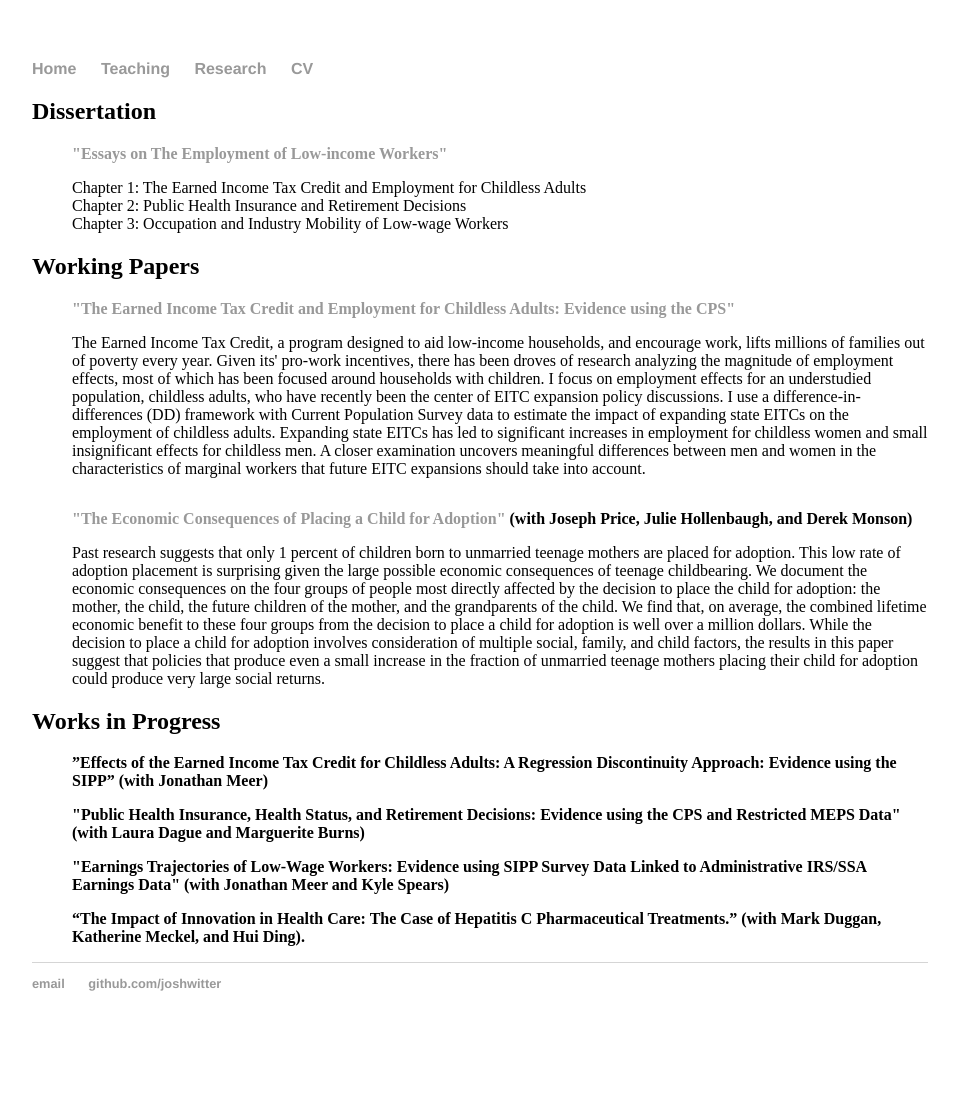
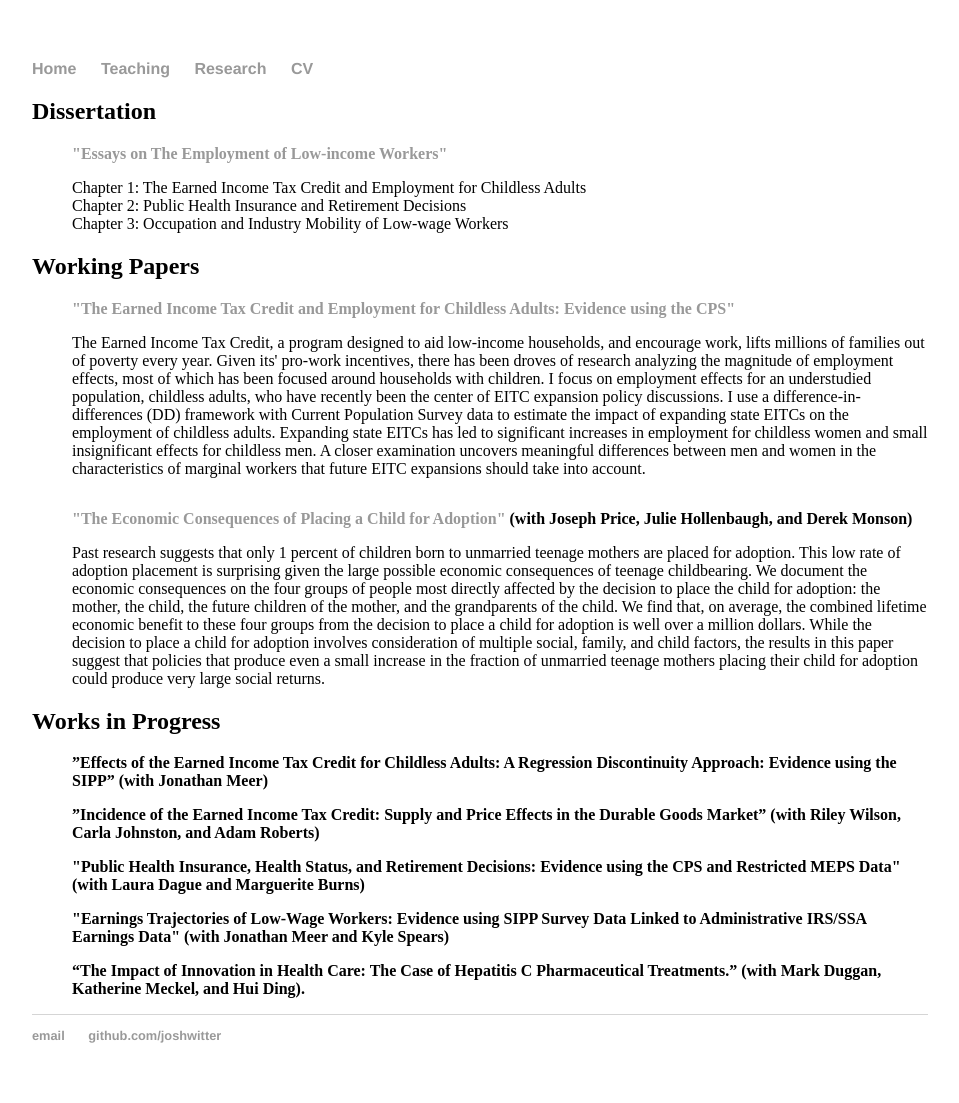
Before and after one commit to joshwitter/joshwitter.github.io, a Jekyll site: the page built from research/index.html, in a window 1280 px wide. Shown: the whole page, without its empty margins (160-1119 px from the left). Built offline with Jekyll 4.4.1, drawn with Linux system fonts in a browser that asks for light colours; before the commit the page ends 1051 px from its top, so only the background shows below that.

Commit message:
Update index.html

```diff
--- a/research/index.html
+++ b/research/index.html
@@ -38,6 +38,8 @@ title: Research
 <ul style="list-style-type:none">
   <li style=" padding: 0 0 1em 0"> <b> ”Effects of the Earned Income Tax Credit for Childless Adults: A Regression Discontinuity Approach: Evidence
 using the SIPP” (with Jonathan Meer) </b></li>
+   <li style=" padding: 0 0 1em 0"> <b> ”Incidence of the Earned Income Tax Credit: Supply and Price Effects in the Durable Goods Market” (with
+Riley Wilson, Carla Johnston, and Adam Roberts) </b></li>
   <li style=" padding: 0 0 1em 0"> <b>"Public Health Insurance, Health Status, and Retirement Decisions: Evidence using the CPS and Restricted MEPS Data" (with Laura Dague and Marguerite Burns) </b></li>
   <li style=" padding: 0 0 1em 0"> <b>"Earnings Trajectories of Low-Wage Workers: Evidence using SIPP Survey Data Linked to Administrative IRS/SSA Earnings Data" (with Jonathan Meer and Kyle Spears) </b></li>
   <li> <b>“The Impact of Innovation in Health Care: The Case of Hepatitis C Pharmaceutical Treatments.” (with Mark Duggan, Katherine Meckel, and Hui Ding). </b></li>
```
